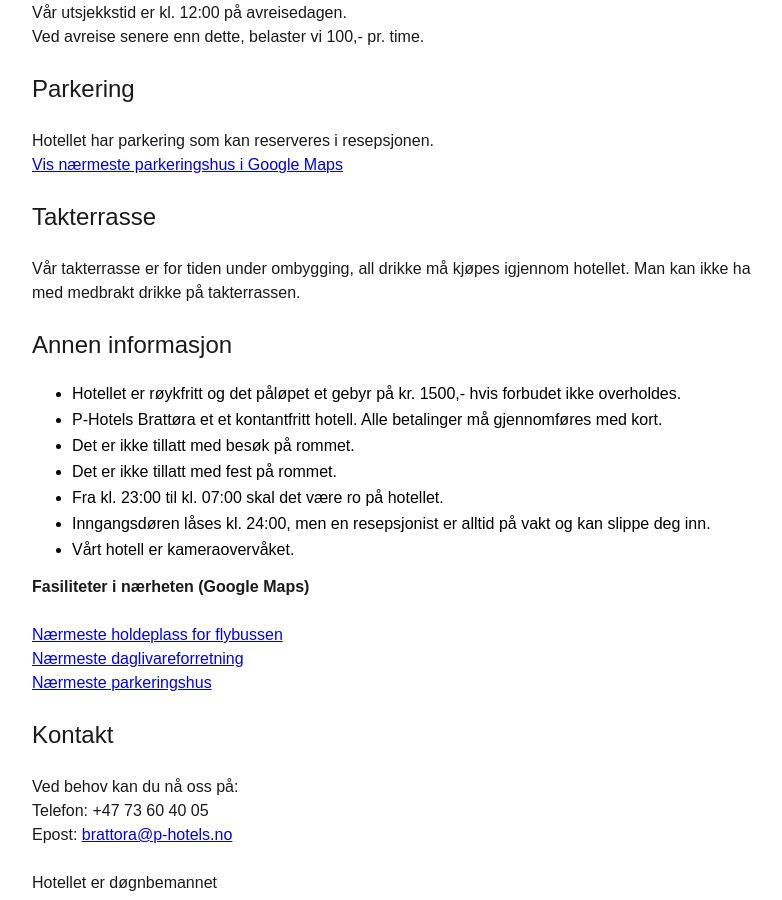
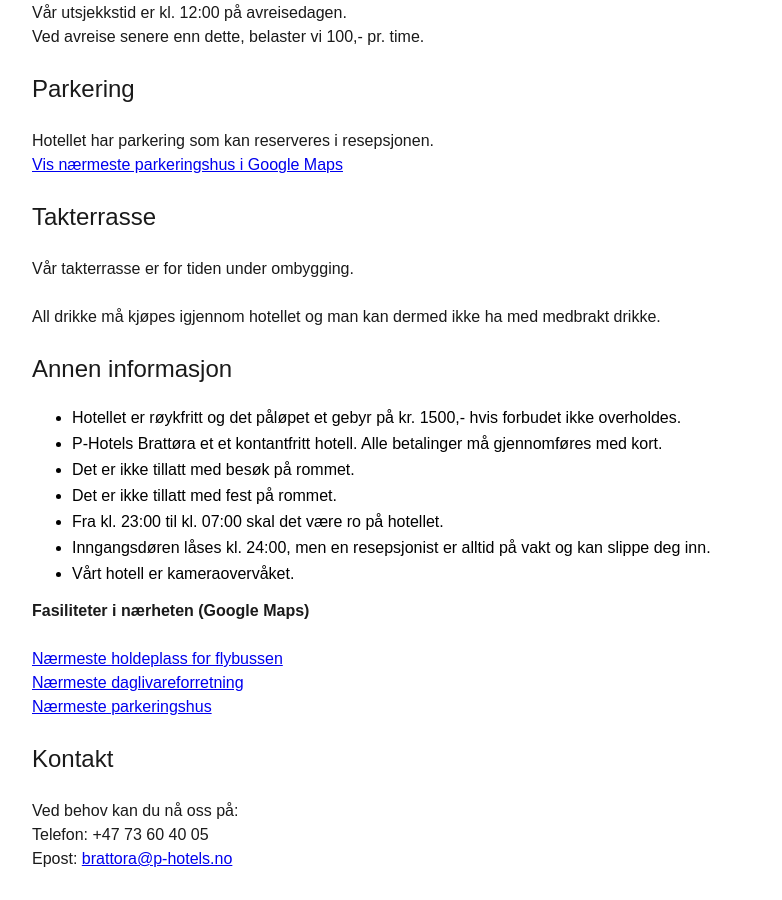
Before and after one commit to photels/photels.github.io, a Jekyll site: the page built from info-norwegian.md, in a window 1280 px wide and 900 px high, scrolled down 1178 px. Shown: the whole window, without its empty margins (16-798 px from the left). Built offline with Jekyll 4.4.1, drawn with Linux system fonts in a browser that asks for light colours.

Commit message:
Update info-norwegian.md

```diff
--- a/info-norwegian.md
+++ b/info-norwegian.md
@@ -47,8 +47,9 @@ Hotellet har parkering som kan reserveres i resepsjonen.
 [Vis nærmeste parkeringshus i Google Maps](https://goo.gl/maps/7Zoa8xpc1VuATjaL8)
 
 ## Takterrasse
-Vår takterrasse er for tiden under ombygging, all drikke må kjøpes igjennom hotellet.
-Man kan ikke ha med medbrakt drikke på takterrassen.
+Vår takterrasse er for tiden under ombygging.
+
+All drikke må kjøpes igjennom hotellet og man kan dermed ikke ha med medbrakt drikke.
 
 ## Annen informasjon
 - Hotellet er røykfritt og det påløpet et gebyr på kr. 1500,- hvis forbudet ikke overholdes.
```
